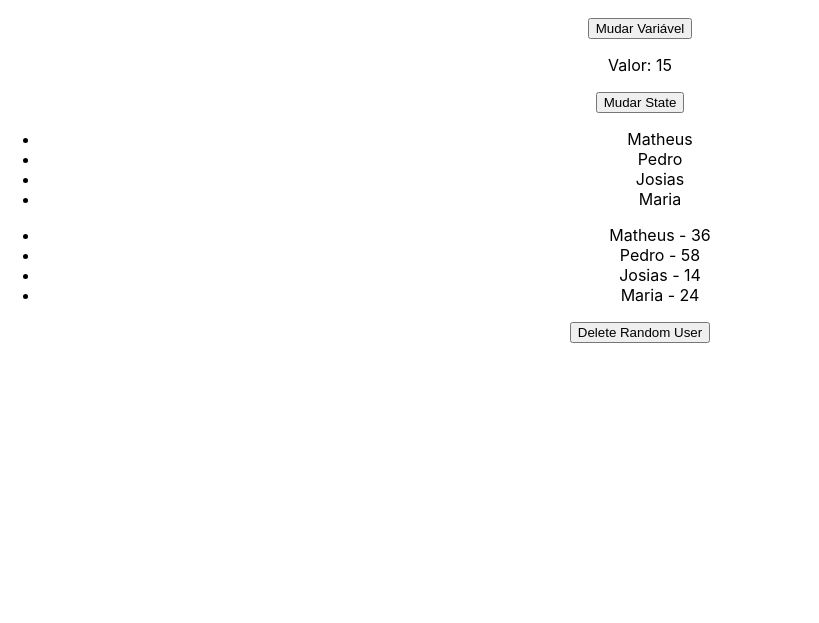
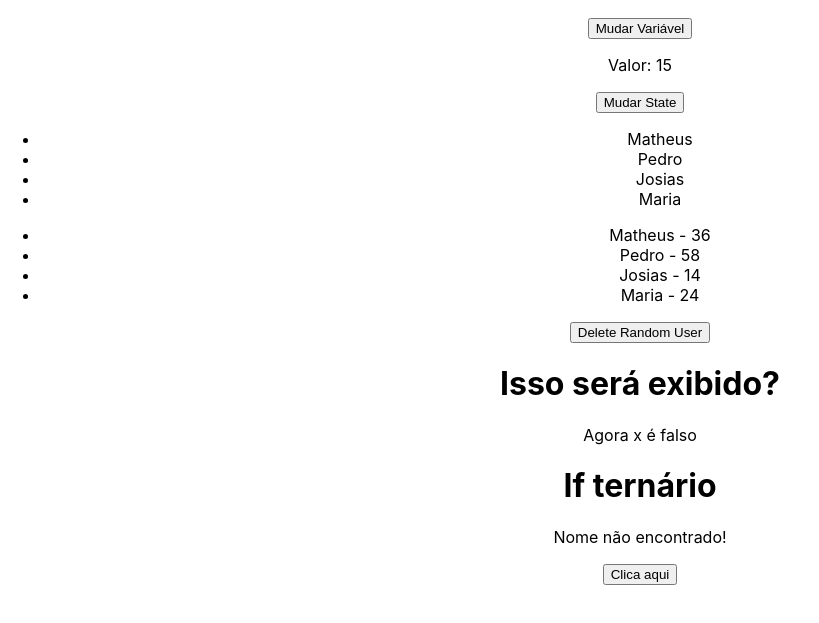
Before and after one commit to EdiGaliani/learningReactJs, a React (Create React App) app in the folder 3_avancando/: page / in a window 1280 px wide. Shown: the part 979-1602 px from the top of the page, without its empty margins (0-819 px from the left). Built offline with nearby package versions, Linux system fonts and the light colour scheme.

Commit message:
If ternary

```diff
--- a/3_avancando/src/App.js
+++ b/3_avancando/src/App.js
@@ -1,5 +1,6 @@
 import './App.css';
 import City from './assets/city.jpg';
+import CondicionalRender from './components/CondicionalRender';
 import ListRender from './components/ListRender';
 import ManageData from './components/ManageData';
 
@@ -19,6 +20,7 @@ function App() {
       </div>
       <ManageData />
       <ListRender />
+      <CondicionalRender />
     </div>
   );
 }
--- /dev/null
+++ b/3_avancando/src/components/CondicionalRender.jsx
@@ -0,0 +1,24 @@
+import React, { useState } from 'react'
+
+const CondicionalRender = () => {
+    const [x , setX] = useState(false);
+
+    const [name, setName] = useState("Matheus");
+
+  return (
+    <div>
+        <h1>Isso será exibido?</h1>
+        {x && <p>Se x for true, sim!</p>}
+        {!x && <p>Agora x é falso</p>}
+        <h1>If ternário</h1>
+        {name === "João" ? (
+            <p>O nome é João</p>
+        ) : (
+            <p>Nome não encontrado!</p>
+        )}
+        <button onClick={() => setName("João")}>Clica aqui</button>
+    </div>
+  )
+}
+
+export default CondicionalRender
--- a/3_avancando/src/components/ListRender.jsx
+++ b/3_avancando/src/components/ListRender.jsx
@@ -12,10 +12,8 @@ const ListRender = () => {
 
     const deleteRandom = () => {
         const randomNumber = Math.floor(Math.random() * 5);
-        console.log(randomNumber)
 
         setUsers((prevUsers) => {
-            console.log(prevUsers)
             return prevUsers.filter((user) => randomNumber !== user.id);
         })
     }
```
